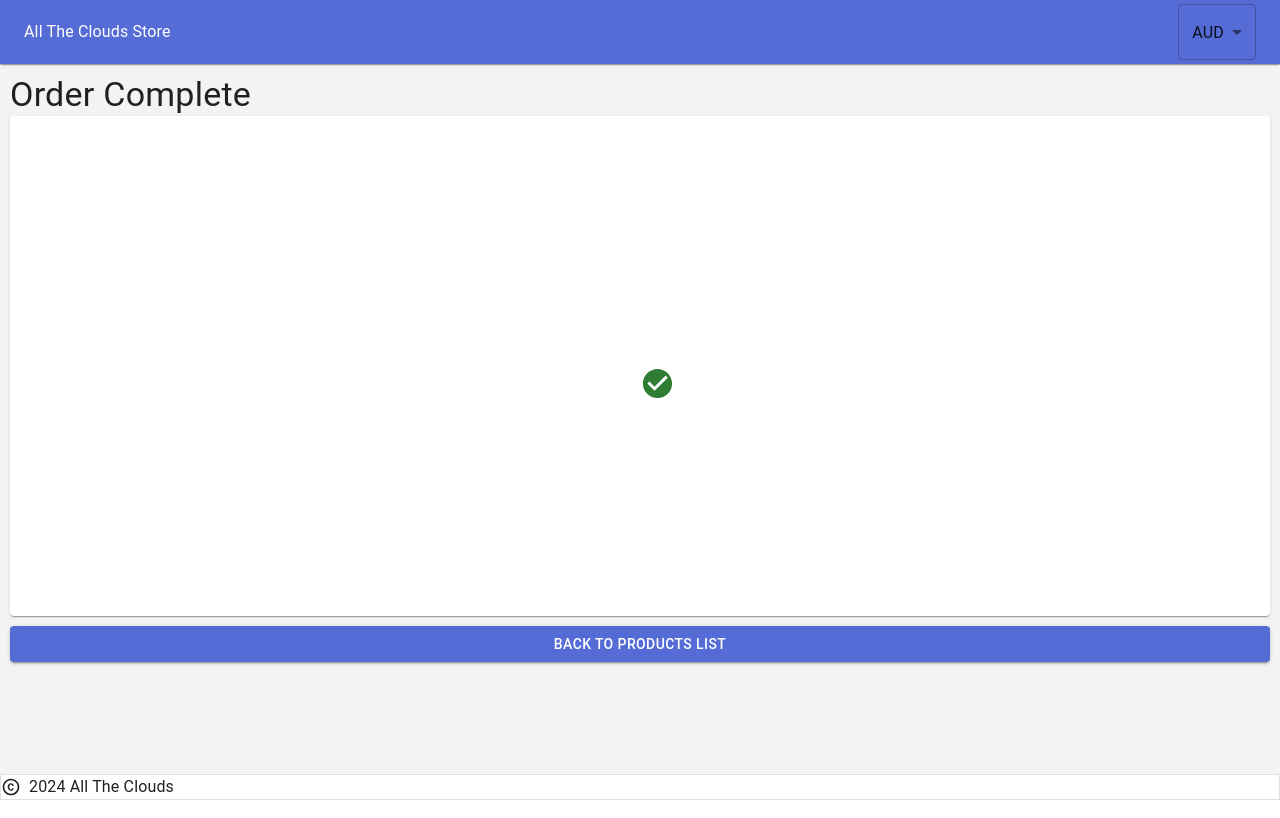
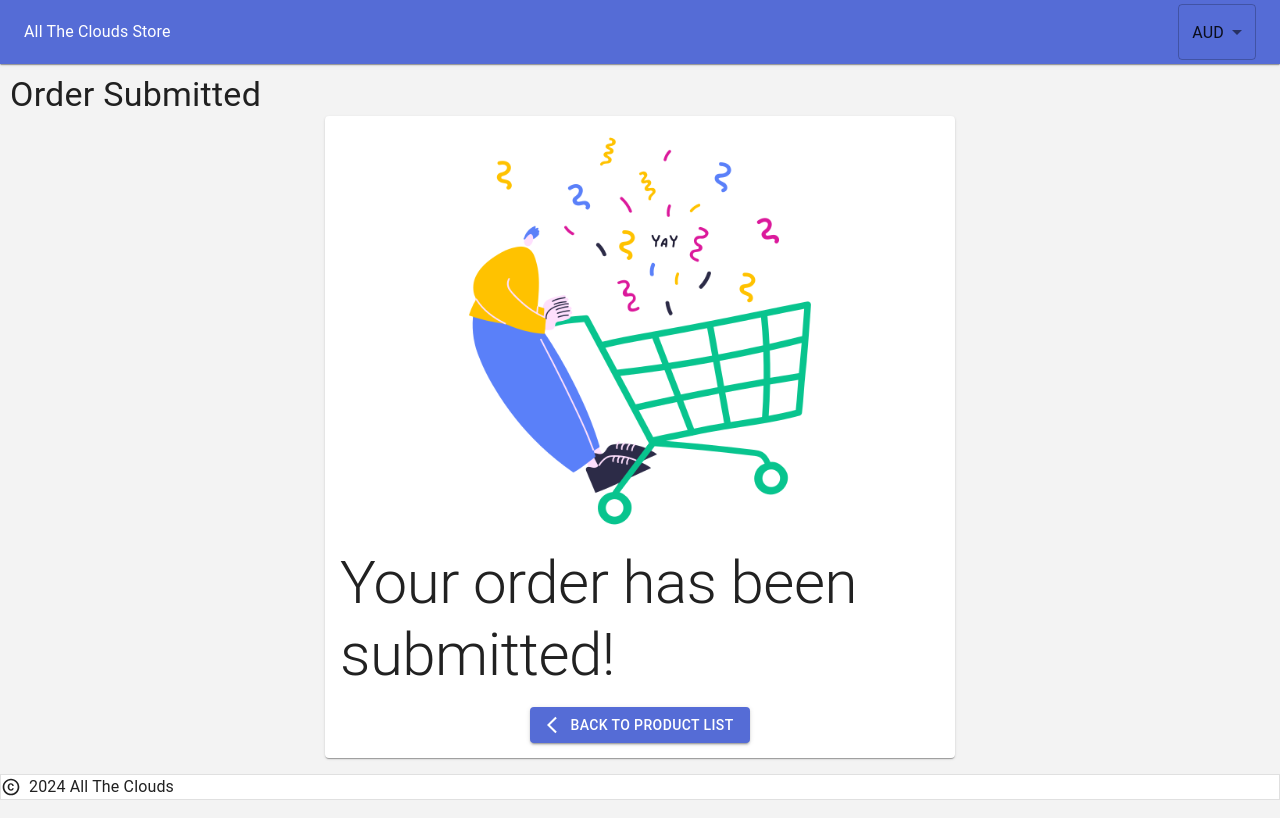
Before and after one commit to khaiyuan98/AllTheClouds_Store, a React (Vite) app in the folder OnlineStore_React_Web/: page /ordercomplete in a window 1280 px wide. Built offline with nearby package versions, Linux system fonts and the light colour scheme.

Commit message:
Added images and adjusted UI

```diff
--- a/OnlineStore_React_Web/src/App.css
+++ b/OnlineStore_React_Web/src/App.css
@@ -1,8 +1,6 @@
 .center {
     display: flex;
-    position: relative;
-    top: 50%;
-    left: 50%;
+    justify-content: center;
 }
 
 .page-container {
--- a/OnlineStore_React_Web/src/components/EditOrderItemDialog.jsx
+++ b/OnlineStore_React_Web/src/components/EditOrderItemDialog.jsx
@@ -1,21 +1,20 @@
 import { useState, useContext } from "react";
-import { Button, Dialog, DialogActions, DialogContent, DialogTitle } from "@mui/material"
+import { Button, Dialog, DialogActions, DialogContent, DialogTitle, Stack, Typography } from "@mui/material"
 import { QuantityInput } from "./MaterialCustom/NumberInput";
 import ShoppingCartContext from "./Contexts/ShoppingCartContext";
 
 
-export const EditOrderItemDialog = ({ open, setIsDialogOpen, product}) => {
+export const EditOrderItemDialog = ({ open, setIsDialogOpen, product }) => {
     const { updateCart, findFromCart } = useContext(ShoppingCartContext);
 
     const productInCart = findFromCart(product?.productId);
     let initValue = 0;
 
-    if (productInCart != null)
-    {
+    if (productInCart != null) {
         initValue = productInCart.quantity;
     }
 
-    const [ quantity, setQuantity ] = useState(initValue);
+    const [quantity, setQuantity] = useState(initValue);
 
     const handleConfirmQuantity = () => {
         updateCart(product.productId, quantity);
@@ -32,12 +31,18 @@ export const EditOrderItemDialog = ({ open, setIsDialogOpen, product}) => {
             onClose={handleCloseDialog}
             aria-labelledby="alert-dialog-title"
             aria-describedby="alert-dialog-description"
+            fullWidth
         >
             <DialogTitle id="alert-dialog-title">
                 {product?.name}
             </DialogTitle>
             <DialogContent dividers>
-                Order Quantity: <QuantityInput defaultValue={initValue} min={0} max={product?.maximumQuantity ?? 999} onChangeHandler={(value) => setQuantity(value)} />
+                <Stack gap={1} >
+                    <Typography>
+                        Order Quantity:
+                    </Typography>
+                    <QuantityInput defaultValue={initValue} min={0} max={product?.maximumQuantity ?? 999} onChangeHandler={(value) => setQuantity(value)} />
+                </Stack>
             </DialogContent>
             <DialogActions>
                 <Button variant="outlined" color="primary" onClick={handleCloseDialog}>Cancel</Button>
--- a/OnlineStore_React_Web/src/components/OrderList.jsx
+++ b/OnlineStore_React_Web/src/components/OrderList.jsx
@@ -1,12 +1,13 @@
 import { useState, useEffect, useContext } from "react";
 import { List, Divider, Box } from "@mui/material";
 import axios from 'axios';
-import { ListItem, ListItemText, Typography, Stack, IconButton, Skeleton, Snackbar, Alert } from "@mui/material";
+import { ListItem, ListItemText, Typography, Stack, IconButton, Skeleton, Snackbar, Alert, Paper } from "@mui/material";
 import ShoppingCartContext from './Contexts/ShoppingCartContext';
 import { QuantityInput } from "./MaterialCustom/NumberInput";
 import DeleteIcon from '@mui/icons-material/Delete';
 import { formatCurrency } from "../helpers/helpers";
 import UserPreferenceContext from "./Contexts/UserPreferenceContext";
+import emptyCartImage from '../assets/images/empty_cart.png';
 
 export const OrderList = () => {
     const GET_PRODUCTS_URL = import.meta.env.VITE_GET_PRODUCTS_API_URL;
@@ -107,7 +108,7 @@ export const OrderList = () => {
                                                 </Typography>
                                                 <QuantityInput defaultValue={order.quantity} min={1} max={product?.maximumQuantity ?? 999} onChangeHandler={(value) => updateCart(order.productId, value)} />
                                                 <IconButton aria-label="delete" color="error" onClick={() => updateCart(order.productId, 0)}>
-                                                    <DeleteIcon/>
+                                                    <DeleteIcon />
                                                 </IconButton>
                                             </Stack>
                                         </ListItem>
@@ -115,7 +116,15 @@ export const OrderList = () => {
                                     </Box>
                                 )
                             })
-                                : 'Your Order is Empty'}
+                                :
+                                <Box className="center" sx={{mt:'10px'}} >
+                                    <Stack alignItems="center" gap={2}>
+                                        <img src={emptyCartImage} style={{ width: '400px', height: 'auto' }} />
+                                        <Typography variant="h6">
+                                            Oops! Looks like your cart is empty
+                                        </Typography>
+                                    </Stack>
+                                </Box>}
                         </List>
                 }
                 <Box sx={{ display: 'flex', justifyContent: 'end', padding: '10px' }} >
--- a/OnlineStore_React_Web/src/components/OrderListDialog.jsx
+++ b/OnlineStore_React_Web/src/components/OrderListDialog.jsx
@@ -13,6 +13,7 @@ export const OrderListDialog = ({ open, setIsDialogOpen }) => {
             onClose={handleCloseDialog}
             aria-labelledby="alert-dialog-title"
             aria-describedby="alert-dialog-description"
+            fullWidth
         >
             <DialogTitle id="alert-dialog-title">
                 My Order
--- a/OnlineStore_React_Web/src/pages/OrderCompletePage.jsx
+++ b/OnlineStore_React_Web/src/pages/OrderCompletePage.jsx
@@ -1,6 +1,7 @@
 import { useNavigate } from 'react-router-dom';
-import { Box, Paper, Typography, Button } from "@mui/material";
-import CheckCircleIcon from '@mui/icons-material/CheckCircle';
+import { Box, Paper, Typography, Button, Stack } from "@mui/material";
+import orderCompleteImage from '../assets/images/order_complete_image.png';
+import ArrowBackIosNewIcon from '@mui/icons-material/ArrowBackIosNew';
 
 export const OrderCompletePage = () => {
     const navigate = useNavigate();
@@ -9,21 +10,25 @@ export const OrderCompletePage = () => {
         <>
             <Box className="page-container">
                 <Typography variant="h4" noWrap component="div">
-                    Order Complete
+                    Order Submitted
                 </Typography>
-                <Paper sx={{ height: '500px' }}>
-                    <Box sx={{ height: '500px' }} >
-                        <CheckCircleIcon color="success" fontSize="large" className="center" />
-                    </Box>
-                </Paper>
-                <Button
-                    fullWidth
-                    variant="contained"
-                    onClick={() => navigate('/')}
-                    sx={{ mt: '10px' }}
-                >
-                    Back to Products List
-                </Button>
+                <Box className="center">
+                    <Paper sx={{ width: '50%', padding: '15px' }} >
+                        <Stack alignItems="center" gap={2}>
+                            <img src={orderCompleteImage} style={{ width: '400px', height: 'auto' }} />
+                            <Typography variant="h2">
+                                Your order has been submitted!
+                            </Typography>
+                            <Button
+                                startIcon={<ArrowBackIosNewIcon />}
+                                variant="contained"
+                                onClick={() => navigate('/')}
+                            >
+                                Back to Product List
+                            </Button>
+                        </Stack>
+                    </Paper>
+                </Box>
             </Box>
         </>
     )
--- a/OnlineStore_React_Web/src/pages/PlaceOrderPage.jsx
+++ b/OnlineStore_React_Web/src/pages/PlaceOrderPage.jsx
@@ -34,7 +34,7 @@ export const PlaceOrderPage = () => {
         })
             .then(() => {
                 clearCart();
-                navigate('ordercomplete');
+                navigate('/ordercomplete');
             })
             .catch(() => {
                 setAlertSettings({
@@ -90,7 +90,7 @@ export const PlaceOrderPage = () => {
                     onClick={() => navigate('/')}
                     sx={{ mb: '10px' }}
                 >
-                    Back to Products List
+                    Back to Product List
                 </Button>
                 <Paper>
                     <Box>
@@ -99,6 +99,7 @@ export const PlaceOrderPage = () => {
                 </Paper>
                 <Paper>
                     <Box component="form" onSubmit={handleSubmit} noValidate sx={{ mt: 1, padding: '10px' }}>
+                        <Typography>Please fill in your details below to submit your order</Typography>
                         <TextField
                             onChange={(e) => setCustomerName(e.target.value)}
                             margin="normal"
```
Also changed, not shown: OnlineStore_React_Web/src/assets/images/empty_cart.png (added), OnlineStore_React_Web/src/assets/images/empty_cart_dark.png (added).
